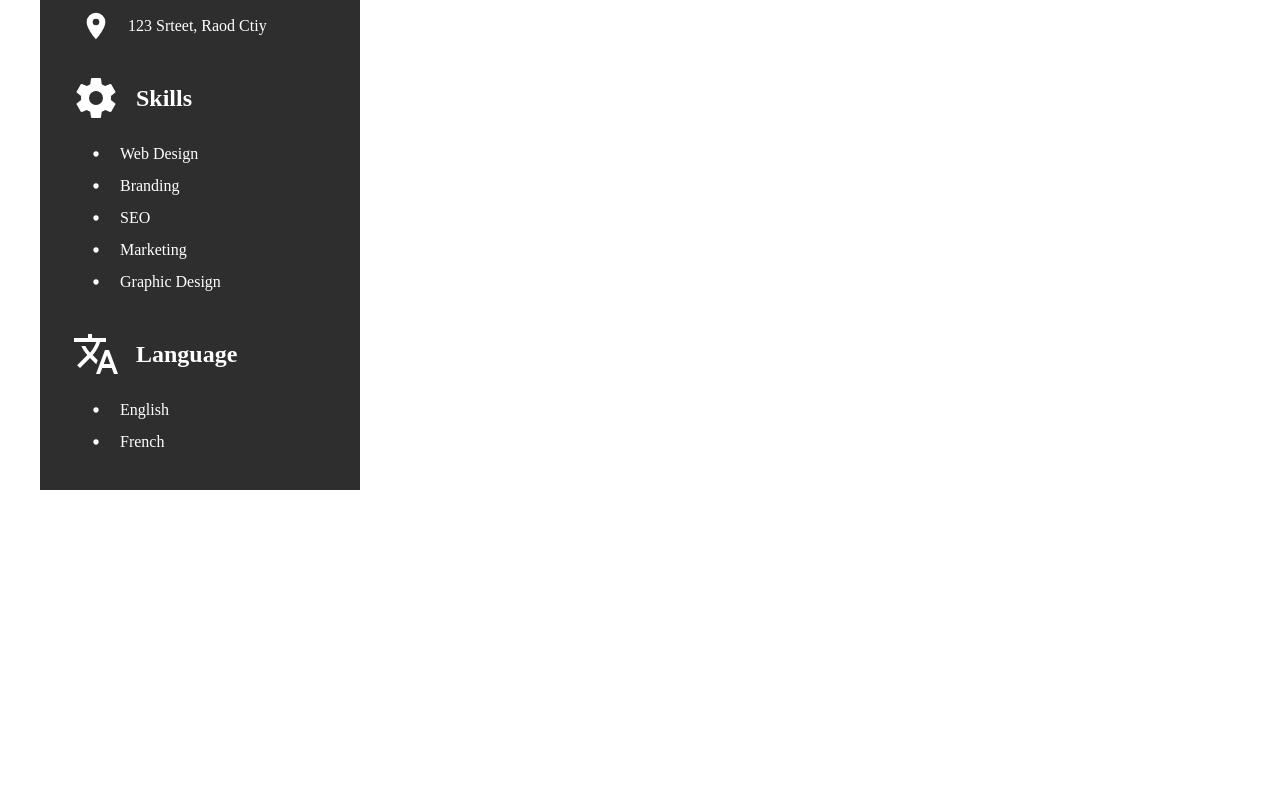
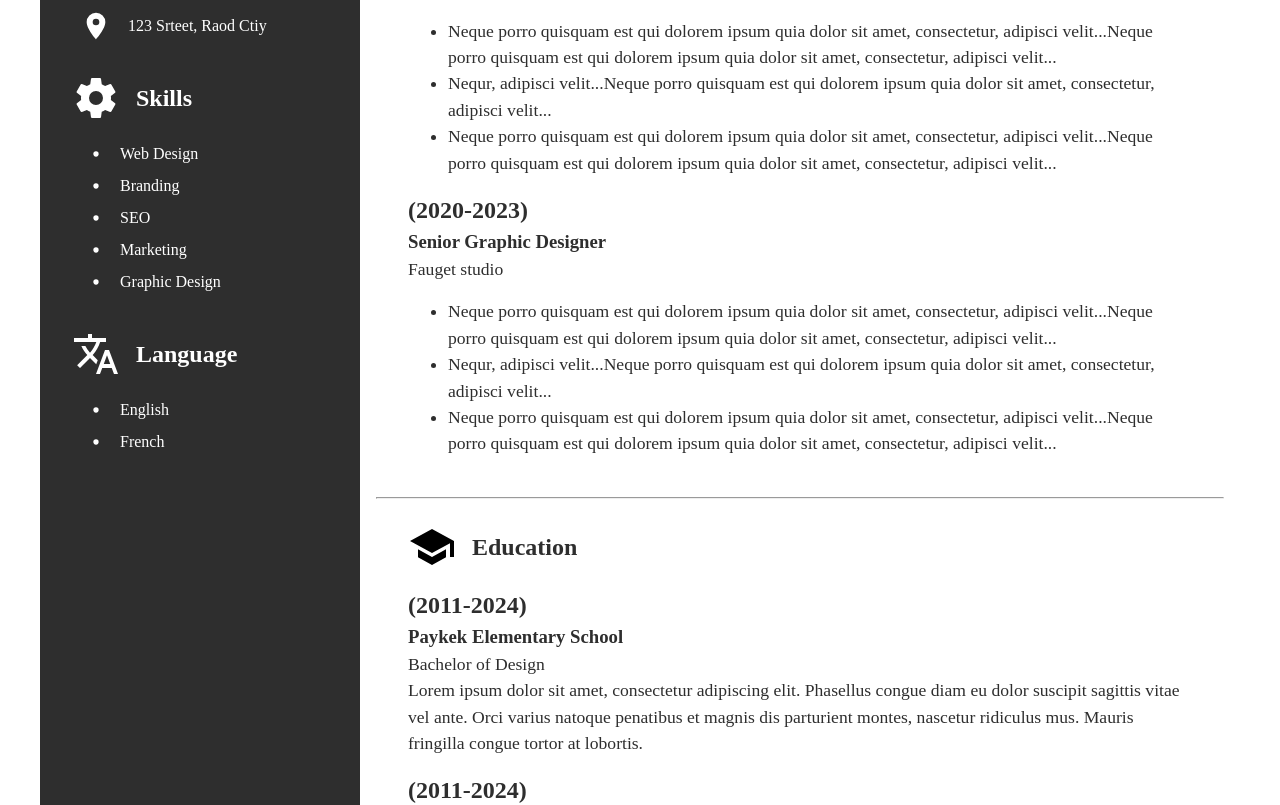
Before and after one commit to littlesluggerboi/cv-builder, a React (Vite) app: page / in a window 1280 px wide. Shown: the part 622-1427 px from the top of the page. Before the commit the page ends 1112 px from the top, so only its background shows below. Built offline with nearby package versions, Linux system fonts and the light colour scheme.

Commit message:
Added the focal part of the resume

```diff
--- a/index.html
+++ b/index.html
@@ -10,71 +10,123 @@
     <div id="root"></div>
     <main>
       <div class="sidebar">
-        <div class="img-container">
-
-        </div>
-
+        <div class="img-container"></div>
         <!-- about Me -->
         <div class="section flex column small-gap">
           <div class="section-header flex center-align small-gap">
-            <img src="/icons/account-tie.svg" alt="" class="icon-medium invert" />
+            <img
+              src="/icons/account-tie.svg"
+              alt=""
+              class="icon-medium invert"
+            />
             <h2 class="white">About Me</h2>
           </div>
           <div class="section-content">
             <p class="white">
-              Lorem ipsum dolor sit amet, consectetur adipiscing elit. Integer ac
-              erat mauris.
+              Lorem ipsum dolor sit amet, consectetur adipiscing elit. Integer
+              ac erat mauris.
             </p>
           </div>
         </div>
 
         <!-- contact -->
-        <div class="section  flex column small-gap">
+        <div class="section flex column small-gap">
           <div class="section-header flex center-align small-gap">
-            <img src="./public/icons/contacts.svg" alt="" class="icon-medium invert" />
+            <img
+              src="./public/icons/contacts.svg"
+              alt=""
+              class="icon-medium invert"
+            />
             <h2 class="white">Contacts</h2>
           </div>
           <div class="section-content grid center-align tiny-gap">
-                <img src="./public/icons/phone.svg" alt="" class="icon-small invert">
+            <img
+              src="./public/icons/phone.svg"
+              alt=""
+              class="icon-small invert"
+            />
             <p class="white">+123-156-7890</p>
-                <img src="./public/icons/email.svg" alt="" class="icon-small invert">
+            <img
+              src="./public/icons/email.svg"
+              alt=""
+              class="icon-small invert"
+            />
             <p class="white">not.real@gmail.com</p>
-                <img src="./public/icons/map-marker.svg" alt="" class="icon-small invert">
+            <img
+              src="./public/icons/map-marker.svg"
+              alt=""
+              class="icon-small invert"
+            />
             <p class="white">123 Srteet, Raod Ctiy</p>
-
           </div>
         </div>
 
         <!-- skills -->
-        <div class="section  flex column small-gap">
+        <div class="section flex column small-gap">
           <div class="section-header flex center-align small-gap">
-            <img src="./public/icons/cog.svg" alt="" class="icon-medium invert" />
+            <img
+              src="./public/icons/cog.svg"
+              alt=""
+              class="icon-medium invert"
+            />
             <h2 class="white">Skills</h2>
           </div>
           <div class="section-content grid center-align">
-                <img src="./public/icons/circle-small.svg" alt="" class="icon-small invert">
+            <img
+              src="./public/icons/circle-small.svg"
+              alt=""
+              class="icon-small invert"
+            />
             <p class="white">Web Design</p>
-                <img src="./public/icons/circle-small.svg" alt="" class="icon-small invert">
+            <img
+              src="./public/icons/circle-small.svg"
+              alt=""
+              class="icon-small invert"
+            />
             <p class="white">Branding</p>
-                <img src="./public/icons/circle-small.svg" alt="" class="icon-small invert">
+            <img
+              src="./public/icons/circle-small.svg"
+              alt=""
+              class="icon-small invert"
+            />
             <p class="white">SEO</p>
-                <img src="./public/icons/circle-small.svg" alt="" class="icon-small invert">
+            <img
+              src="./public/icons/circle-small.svg"
+              alt=""
+              class="icon-small invert"
+            />
             <p class="white">Marketing</p>
-                <img src="./public/icons/circle-small.svg" alt="" class="icon-small invert">
+            <img
+              src="./public/icons/circle-small.svg"
+              alt=""
+              class="icon-small invert"
+            />
             <p class="white">Graphic Design</p>
           </div>
         </div>
 
         <!-- language -->
-        <div class="section  flex column small-gap">
+        <div class="section flex column small-gap">
           <div class="section-header flex center-align small-gap">
-            <img src="./public/icons/translate.svg" alt="" class="icon-medium invert" />
-            <h2 class="white">Language  </h2>
+            <img
+              src="./public/icons/translate.svg"
+              alt=""
+              class="icon-medium invert"
+            />
+            <h2 class="white">Language</h2>
           </div>
           <div class="section-content grid center-align">
-                <img src="./public/icons/circle-small.svg" alt="" class="icon-small invert">
+            <img
+              src="./public/icons/circle-small.svg"
+              alt=""
+              class="icon-small invert"
+            />
             <p class="white">English</p>
-                <img src="./public/icons/circle-small.svg" alt="" class="icon-small invert">
+            <img
+              src="./public/icons/circle-small.svg"
+              alt=""
+              class="icon-small invert"
+            />
             <p class="white">French</p>
           </div>
         </div>
@@ -83,13 +135,157 @@
       <div class="focal">
         <div class="header">
           <h1>Aeron C. Tayaotao</h1>
-          <p class="large-text">Aspiring Programmer</p>
+          <p>Aspiring Programmer</p>
         </div>
 
+        <hr>
 
+        <div class="section flex column small-gap">
+          <div class="section-header flex center-align small-gap">
+            <img
+              src="./public/icons/briefcase-account-outline.svg"
+              alt=""
+              class="icon-medium"
+            />
+            <h2>Experience</h2>
+          </div>
+          <div class="section-content">
+            <div class="timeline">
+              <h2>(2020-2023)</h2>
+              <h3>Senior Graphic Designer</h3>
+              <div class="details">
+                <p>Fauget studio</p>
+                <ul>
+                  <li>
+                    Neque porro quisquam est qui dolorem ipsum quia dolor sit
+                    amet, consectetur, adipisci velit...Neque porro quisquam est
+                    qui dolorem ipsum quia dolor sit amet, consectetur, adipisci
+                    velit...
+                  </li>
+                  <li>
+                    Nequr, adipisci velit...Neque porro quisquam est qui dolorem
+                    ipsum quia dolor sit amet, consectetur, adipisci velit...
+                  </li>
+                  <li>
+                    Neque porro quisquam est qui dolorem ipsum quia dolor sit
+                    amet, consectetur, adipisci velit...Neque porro quisquam est
+                    qui dolorem ipsum quia dolor sit amet, consectetur, adipisci
+                    velit...
+                  </li>
+                </ul>
+              </div>
+            </div>
+
+            <div class="timeline">
+              <h2>(2020-2023)</h2>
+              <h3>Senior Graphic Designer</h3>
+              <div class="details">
+                <p>Fauget studio</p>
+                <ul>
+                  <li>
+                    Neque porro quisquam est qui dolorem ipsum quia dolor sit
+                    amet, consectetur, adipisci velit...Neque porro quisquam est
+                    qui dolorem ipsum quia dolor sit amet, consectetur, adipisci
+                    velit...
+                  </li>
+                  <li>
+                    Nequr, adipisci velit...Neque porro quisquam est qui dolorem
+                    ipsum quia dolor sit amet, consectetur, adipisci velit...
+                  </li>
+                  <li>
+                    Neque porro quisquam est qui dolorem ipsum quia dolor sit
+                    amet, consectetur, adipisci velit...Neque porro quisquam est
+                    qui dolorem ipsum quia dolor sit amet, consectetur, adipisci
+                    velit...
+                  </li>
+                </ul>
+              </div>
+            </div>
+
+            <div class="timeline">
+              <h2>(2020-2023)</h2>
+              <h3>Senior Graphic Designer</h3>
+              <div class="details">
+                <p>Fauget studio</p>
+                <ul>
+                  <li>
+                    Neque porro quisquam est qui dolorem ipsum quia dolor sit
+                    amet, consectetur, adipisci velit...Neque porro quisquam est
+                    qui dolorem ipsum quia dolor sit amet, consectetur, adipisci
+                    velit...
+                  </li>
+                  <li>
+                    Nequr, adipisci velit...Neque porro quisquam est qui dolorem
+                    ipsum quia dolor sit amet, consectetur, adipisci velit...
+                  </li>
+                  <li>
+                    Neque porro quisquam est qui dolorem ipsum quia dolor sit
+                    amet, consectetur, adipisci velit...Neque porro quisquam est
+                    qui dolorem ipsum quia dolor sit amet, consectetur, adipisci
+                    velit...
+                  </li>
+                </ul>
+              </div>
+            </div>
+          </div>
+        </div>
+
+        <hr>
+
+        <div class="section flex column small-gap">
+          <div class="section-header flex center-align small-gap">
+            <img src="./public/icons/school.svg" alt="" class="icon-medium" />
+            <h2>Education</h2>
+          </div>
+          <div class="section-content flex column small-gap">
+            <div class="timeline">
+              <h2>(2011-2024)</h2>
+              <h3>Paykek Elementary School</h3>
+              <div class="details">
+                <p>Bachelor of Design</p>
+                <p>
+                  Lorem ipsum dolor sit amet, consectetur adipiscing elit.
+                  Phasellus congue diam eu dolor suscipit sagittis vitae vel
+                  ante. Orci varius natoque penatibus et magnis dis parturient
+                  montes, nascetur ridiculus mus. Mauris fringilla congue tortor
+                  at lobortis.
+                </p>
+              </div>
+            </div>
+
+            <div class="timeline">
+              <h2>(2011-2024)</h2>
+              <h3>Paykek Elementary School</h3>
+              <div class="details">
+                <p>Bachelor of Design</p>
+                <p>
+                  Lorem ipsum dolor sit amet, consectetur adipiscing elit.
+                  Phasellus congue diam eu dolor suscipit sagittis vitae vel
+                  ante. Orci varius natoque penatibus et magnis dis parturient
+                  montes, nascetur ridiculus mus. Mauris fringilla congue tortor
+                  at lobortis.
+                </p>
+              </div>
+            </div>
+
+            <div class="timeline">
+              <h2>(2011-2024)</h2>
+              <h3>Paykek Elementary School</h3>
+              <div class="details">
+                <p>Bachelor of Design</p>
+                <p>
+                  Lorem ipsum dolor sit amet, consectetur adipiscing elit.
+                  Phasellus congue diam eu dolor suscipit sagittis vitae vel
+                  ante. Orci varius natoque penatibus et magnis dis parturient
+                  montes, nascetur ridiculus mus. Mauris fringilla congue tortor
+                  at lobortis.
+                </p>
+              </div>
+            </div>
+          </div>
+        </div>
       </div>
     </main>
-
 
     <script type="module" src="/src/main.jsx"></script>
   </body>
--- a/src/index.css
+++ b/src/index.css
@@ -7,13 +7,14 @@ p, h1, h2, h3, h4, h5, h6, body, html{
     margin: 0;
 }
 
+li{
+    font-size: 1.1rem;
+}
+
 body{
     line-height: 1.5;
 }
 
-ul{
-    list-style: none;
-}
 
 main{
     margin: 0 auto;
@@ -27,8 +28,7 @@ main{
     max-width: 320px;
     padding: 1rem 0;
 }
-
-.sidebar > .img-container{
+.img-container{
     border: 5px solid white;
     background-image: url(../public/images/1-3.jpg);
     background-size: cover;
@@ -47,6 +47,11 @@ main{
     padding: 5rem 1rem;
 }
 
+.focal p{
+    font-size: 1.1rem;
+    min-width: min-content;
+}
+
 @media (max-width:425px) {
     .sidebar{
         min-width: fit-content;
```
Lines whose indentation alone changed are shown as unchanged.
